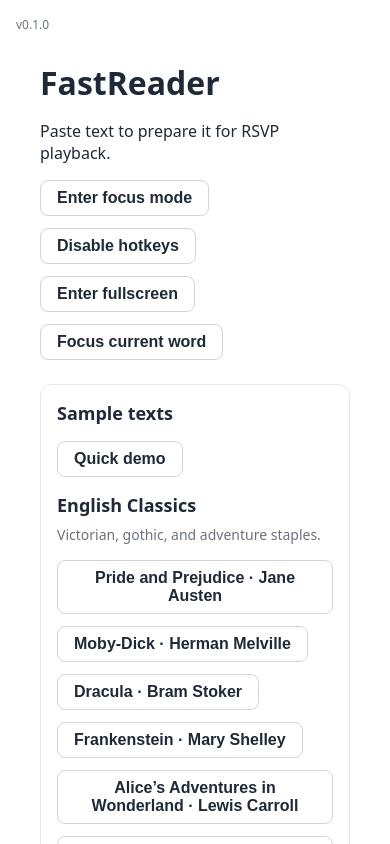
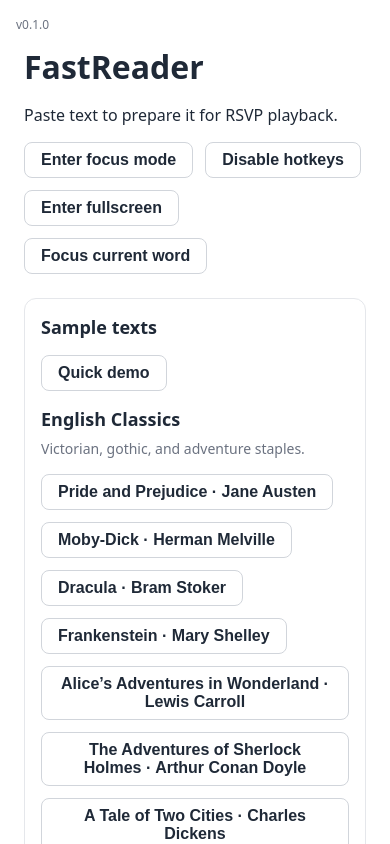
Before and after one commit to bandeiracaio/FastReader, a React (Vite) app: page / in a window 390 px wide. Shown: the top 844 px of the page. Built offline with nearby package versions, Linux system fonts and the light colour scheme.

Commit message:
Improve mobile word focus sizing

```diff
--- a/package.json
+++ b/package.json
@@ -1,7 +1,7 @@
 {
   "name": "fastreader",
   "private": true,
-  "version": "0.1.0",
+  "version": "0.1.1",
   "type": "module",
   "scripts": {
     "dev": "vite",
--- a/src/index.css
+++ b/src/index.css
@@ -1,7 +1,24 @@
+:root {
+  --app-padding-min: 16px;
+  --app-padding-fluid: 4vw;
+  --app-padding-max: 32px;
+  --focus-word-font-size-min: 40px;
+  --focus-word-font-size-fluid: 10vw;
+  --focus-word-font-size-max: 64px;
+  --focus-letter-font-size-min: 48px;
+  --focus-letter-font-size-fluid: 12vw;
+  --focus-letter-font-size-max: 72px;
+  --focus-word-inline-padding: 16px;
+}
+
 .app {
   font-family: system-ui, -apple-system, "Segoe UI", sans-serif;
   color: #1f2937;
-  padding: 32px;
+  padding: clamp(
+    var(--app-padding-min),
+    var(--app-padding-fluid),
+    var(--app-padding-max)
+  );
   max-width: 900px;
   margin: 0 auto;
 }
@@ -267,13 +284,24 @@
 }
 
 .app--word-focus .app__word {
-  font-size: 64px;
+  font-size: clamp(
+    var(--focus-word-font-size-min),
+    var(--focus-word-font-size-fluid),
+    var(--focus-word-font-size-max)
+  );
   font-weight: 700;
   text-align: center;
+  max-width: 100%;
+  padding-inline: var(--focus-word-inline-padding);
+  box-sizing: border-box;
 }
 
 .app--word-focus .app__word-focus {
-  font-size: 72px;
+  font-size: clamp(
+    var(--focus-letter-font-size-min),
+    var(--focus-letter-font-size-fluid),
+    var(--focus-letter-font-size-max)
+  );
 }
 
 .app--word-focus .app__textarea,
```
